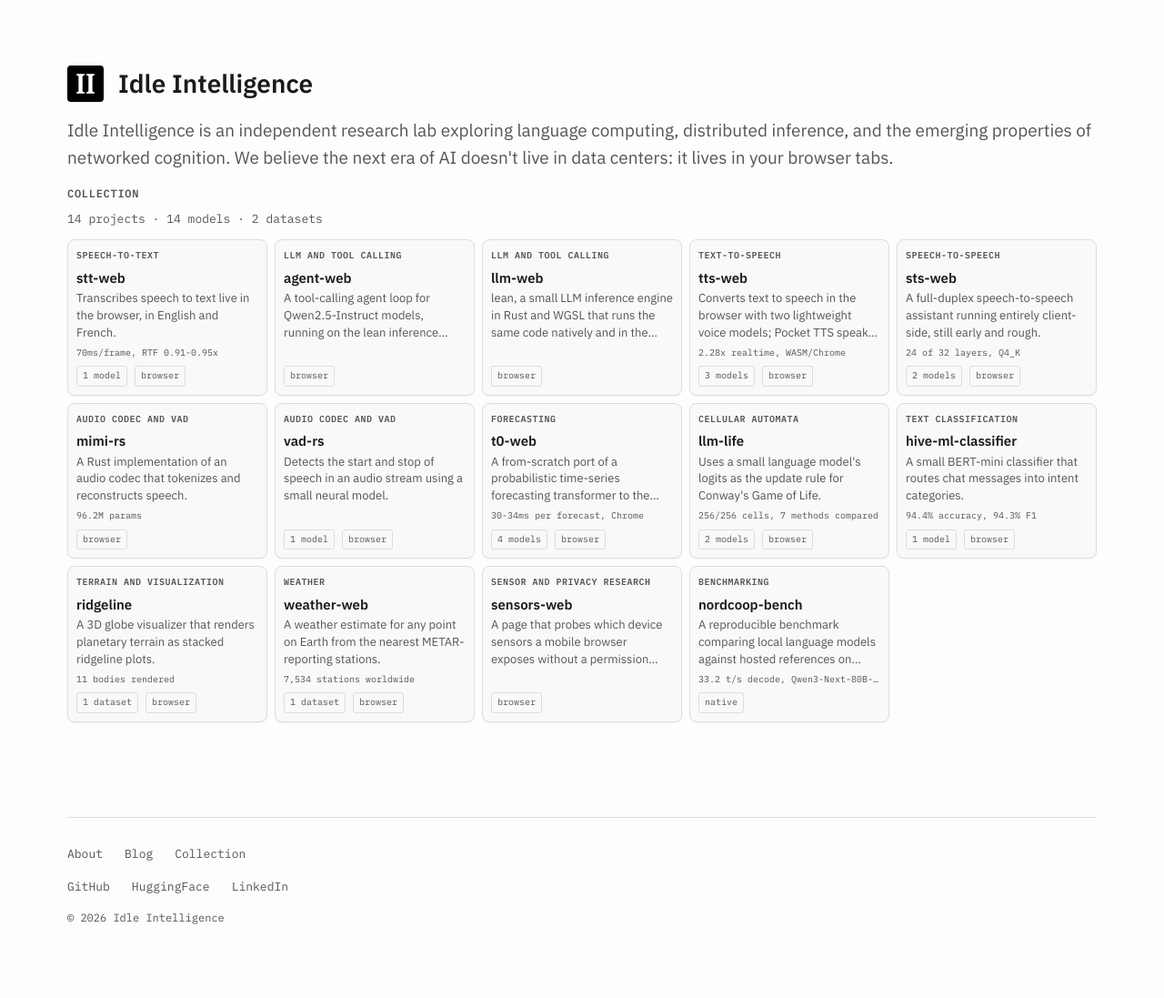
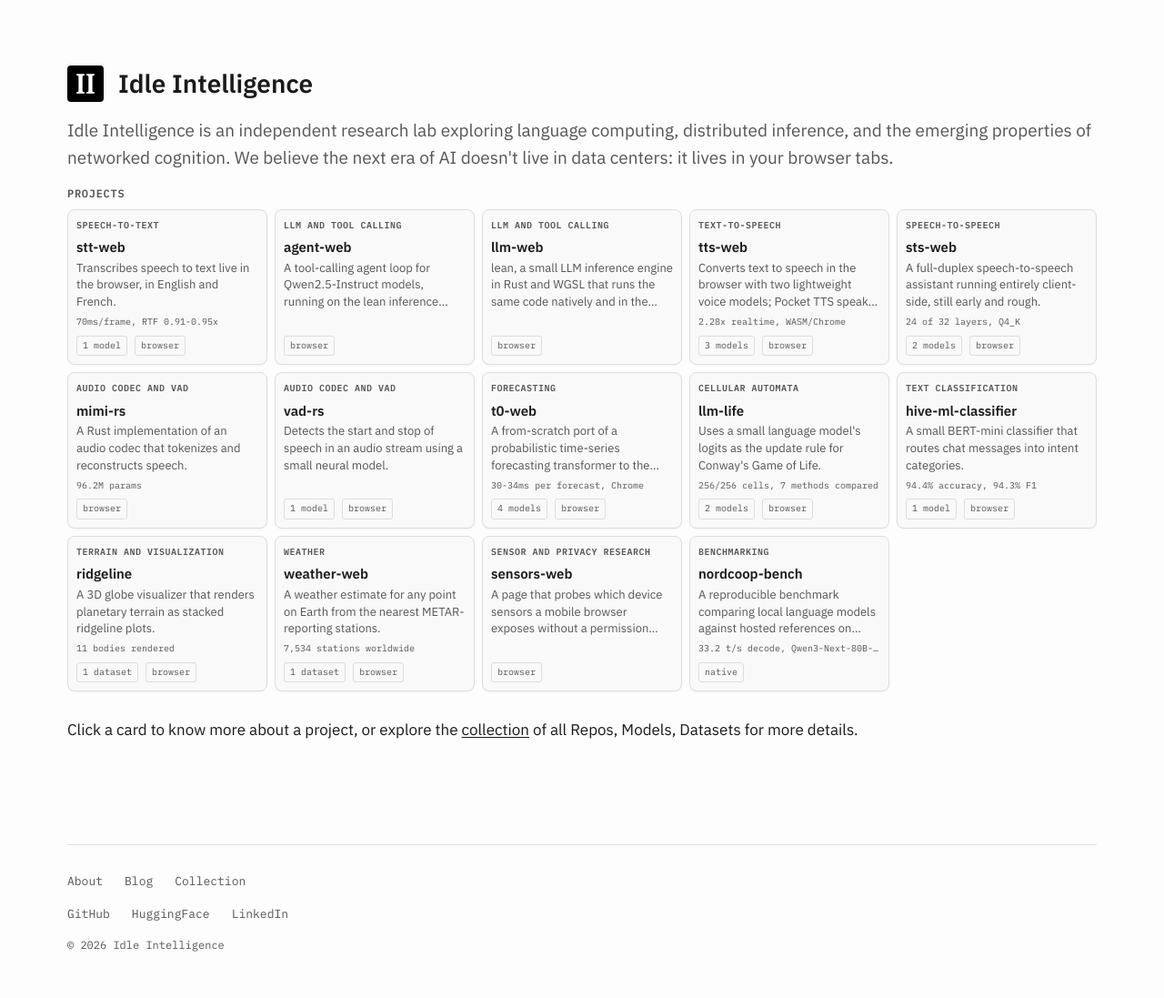
Before and after one commit to idle-intelligence/site, a Jekyll site: the page built from index.md, in a window 1280 px wide. Shown: the whole page at 91% size. Built offline with Jekyll 4.4.1, drawn with Linux system fonts in a browser that asks for light colours; before the commit the page ends 1067 px from its top, so only the background shows below that.

Commit message:
Home: section is Projects, no counts line, a sentence under the cards links the collection

```diff
--- a/_includes/catalogue.html
+++ b/_includes/catalogue.html
@@ -1,14 +1,3 @@
-{% assign n_models = 0 %}
-{% assign n_datasets = 0 %}
-{% assign n_repos = 0 %}
-{% for item in site.collection %}
-  {% if item.kind == "model" %}{% assign n_models = n_models | plus: 1 %}{% endif %}
-  {% if item.kind == "dataset" %}{% assign n_datasets = n_datasets | plus: 1 %}{% endif %}
-  {% if item.kind == "code" %}{% assign n_repos = n_repos | plus: 1 %}{% endif %}
-{% endfor %}
-
-<p class="counts">{{ n_repos }} projects &middot; {{ n_models }} models &middot; {{ n_datasets }} datasets</p>
-
 <div class="catalogue-grid">
 {% for g in site.data.task_groups %}
   {% assign projects = site.collection | where: "task_group", g | where: "kind", "code" %}
--- a/_layouts/default.html
+++ b/_layouts/default.html
@@ -516,6 +516,10 @@
       margin-bottom: 2px;
     }
 
+    .catalogue-grid + p {
+      margin-top: 28px;
+    }
+
     /* Footer */
     .footer-logo {
       width: 36px;
--- a/index.md
+++ b/index.md
@@ -11,6 +11,8 @@ wide: true
 
 <p class="lead">{{ site.description }}</p>
 
-<h2 class="section-label">Collection</h2>
+<h2 class="section-label">Projects</h2>
 
 {% include catalogue.html %}
+
+Click a card to know more about a project, or explore the [collection]({{ '/collection/' | relative_url }}) of all Repos, Models, Datasets for more details.
```
